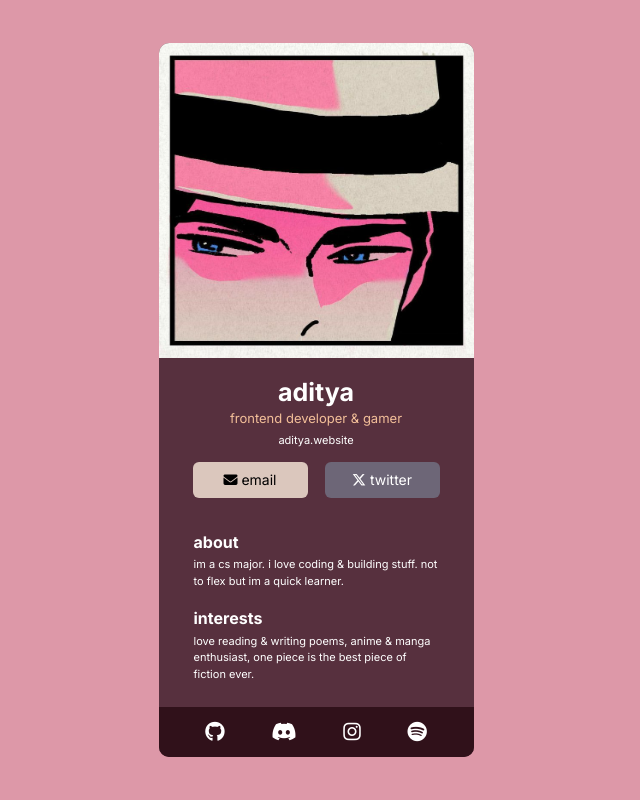
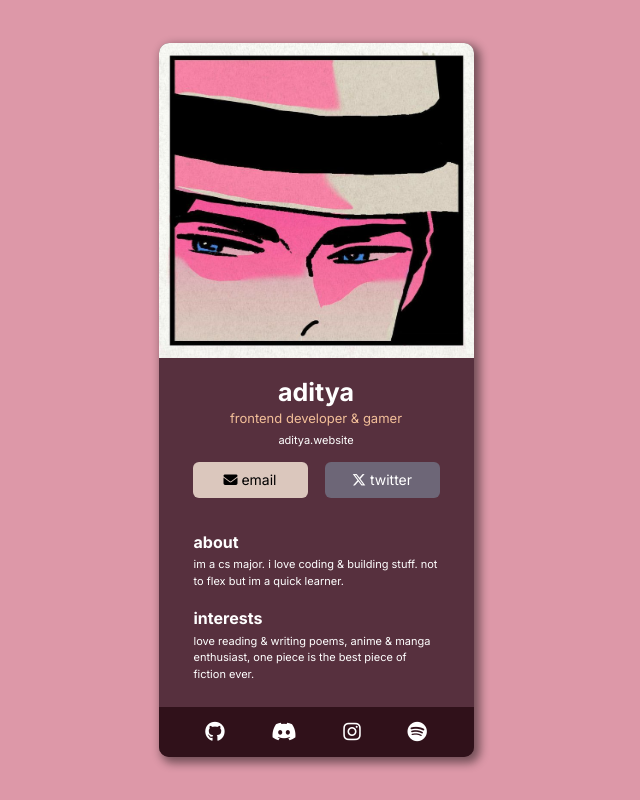
Before and after one commit to adetyay/digital-card, a React (Vite) app: page / in a window 1280 px wide. Shown: the whole page, without its empty margins (324-964 px from the left). Built offline with nearby package versions, Linux system fonts and the light colour scheme.

Commit message:
add box shadow

```diff
--- a/src/index.css
+++ b/src/index.css
@@ -15,4 +15,5 @@ body{
     background-color: #57303E;
     border-radius: 10px;
     max-width: 315px;
+    box-shadow: 4px 4px 10px 2px rgba(0,0,0,0.48);
 }
```
